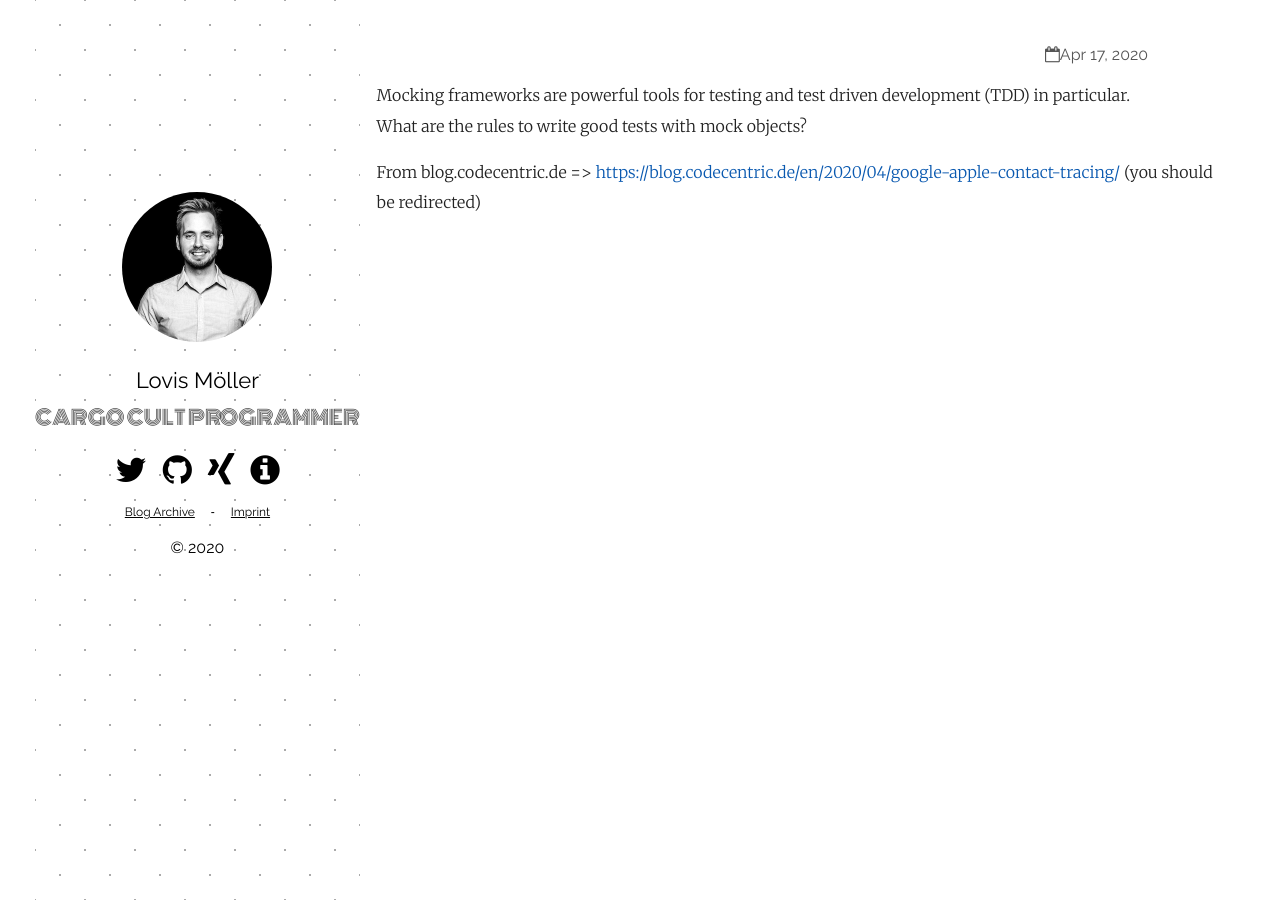
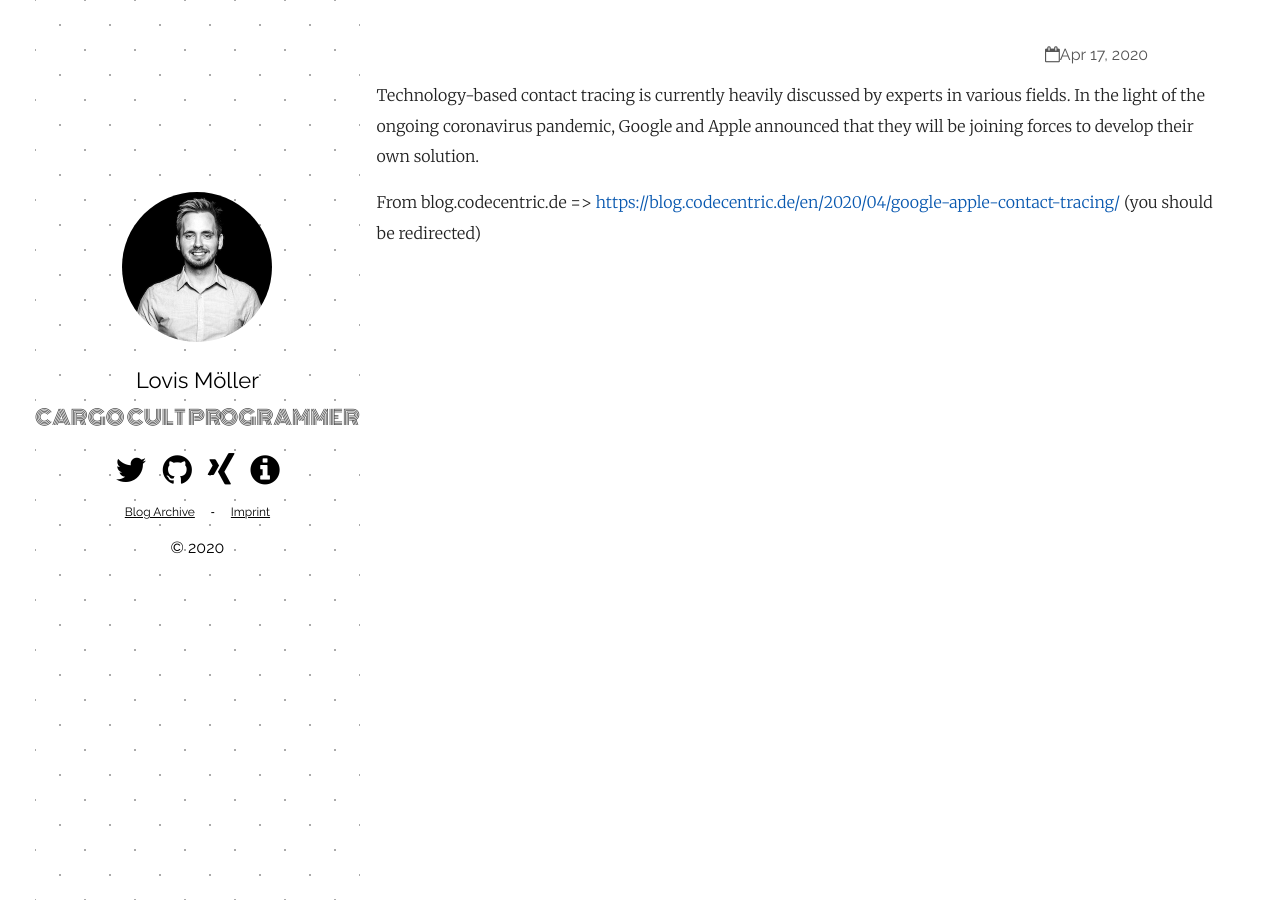
Before and after one commit to lmller/lmller.github.io, a Jekyll site: the page built from _posts/2020-04-17-cc-contacttracing.md, in a window 1280 px wide. Built offline with Jekyll 4.4.1, drawn with Linux system fonts in a browser that asks for light colours; our own code applies the rules of GitHub Pages for plain Markdown files.

Commit message:
Update 2020-04-17-cc-contacttracing.md

```diff
--- a/_posts/2020-04-17-cc-contacttracing.md
+++ b/_posts/2020-04-17-cc-contacttracing.md
@@ -1,7 +1,7 @@
 ---
 layout: post
-title: 'Google's and Apple's contact tracing (codecentric Blog)'
-date: 2020-03-16 15:00:00
+title: "Contact Tracing by Google and Apple (codecentric Blog)"
+date: 2020-04-17 15:00:00
 description: Technology-based contact tracing is currently heavily discussed by experts in various fields.
 In the light of the ongoing coronavirus pandemic, Google and Apple announced that they will be joining forces to develop their own solution. (from blog.codecentric.de)
 comments: false
@@ -11,7 +11,7 @@ categories:
 - codecentric
 
 ---
-Mocking frameworks are powerful tools for testing and test driven development (TDD) in particular.
-What are the rules to write good tests with mock objects?
+Technology-based contact tracing is currently heavily discussed by experts in various fields.
+In the light of the ongoing coronavirus pandemic, Google and Apple announced that they will be joining forces to develop their own solution.
 
 From blog.codecentric.de => [https://blog.codecentric.de/en/2020/04/google-apple-contact-tracing/](https://blog.codecentric.de/en/2020/04/google-apple-contact-tracing/) (you should be redirected)
```
